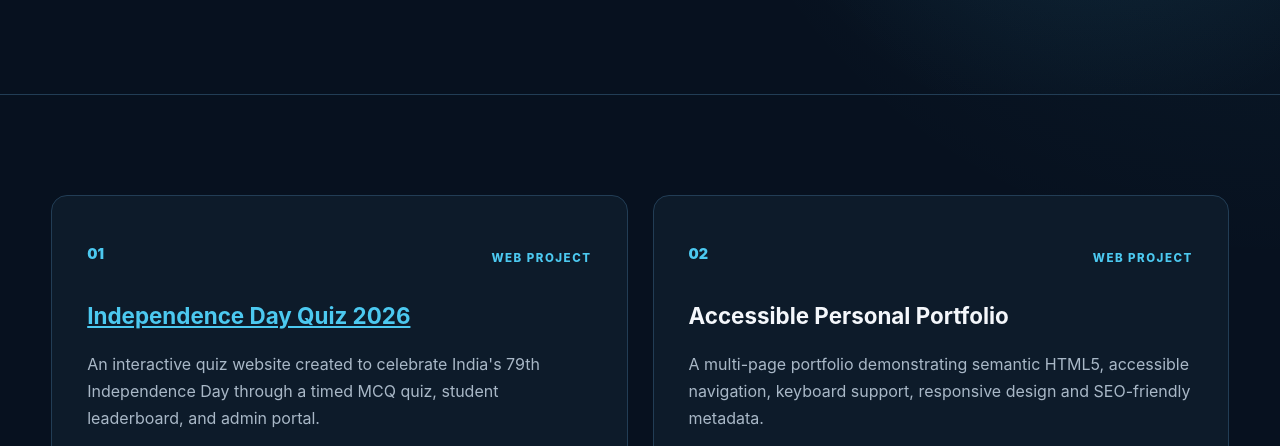
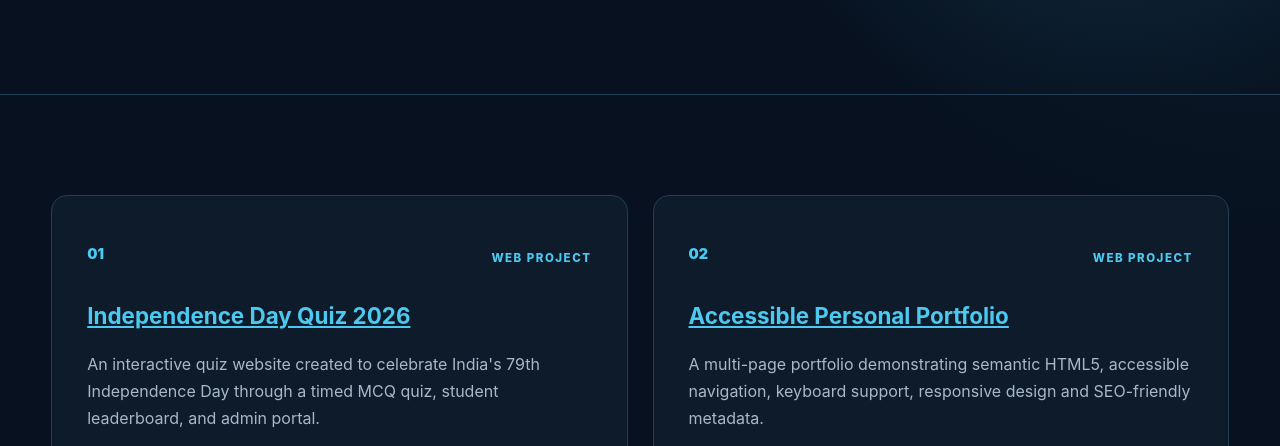
Before and after one commit to kalapatirahul/K-Rahul-Portfolio, a plain HTML site: page projects.html in a window 1280 px wide. Shown: the part 354-800 px from the top of the page. Drawn offline with Linux system fonts and the light colour scheme.

Commit message:
Update projects.html

```diff
--- a/projects.html
+++ b/projects.html
@@ -167,7 +167,13 @@
                     </div>
 
                     <h3>
-                        Accessible Personal Portfolio
+                        <a
+                            href="https://kalapatirahul.github.io/K-Rahul-Portfolio/"
+                            target="_blank"
+                            rel="noopener noreferrer"
+                        >
+                            Accessible Personal Portfolio
+                        </a>
                     </h3>
 
                     <p>
@@ -290,6 +296,7 @@
             <h2>Connect</h2>
 
             <ul class="footer-links">
+
                 <li>
                     <a href="mailto:kalapatirahul1@gmail.com">
                         Email
@@ -305,7 +312,9 @@
                         GitHub
                     </a>
                 </li>
+
             </ul>
+
         </div>
 
     </div>
```
